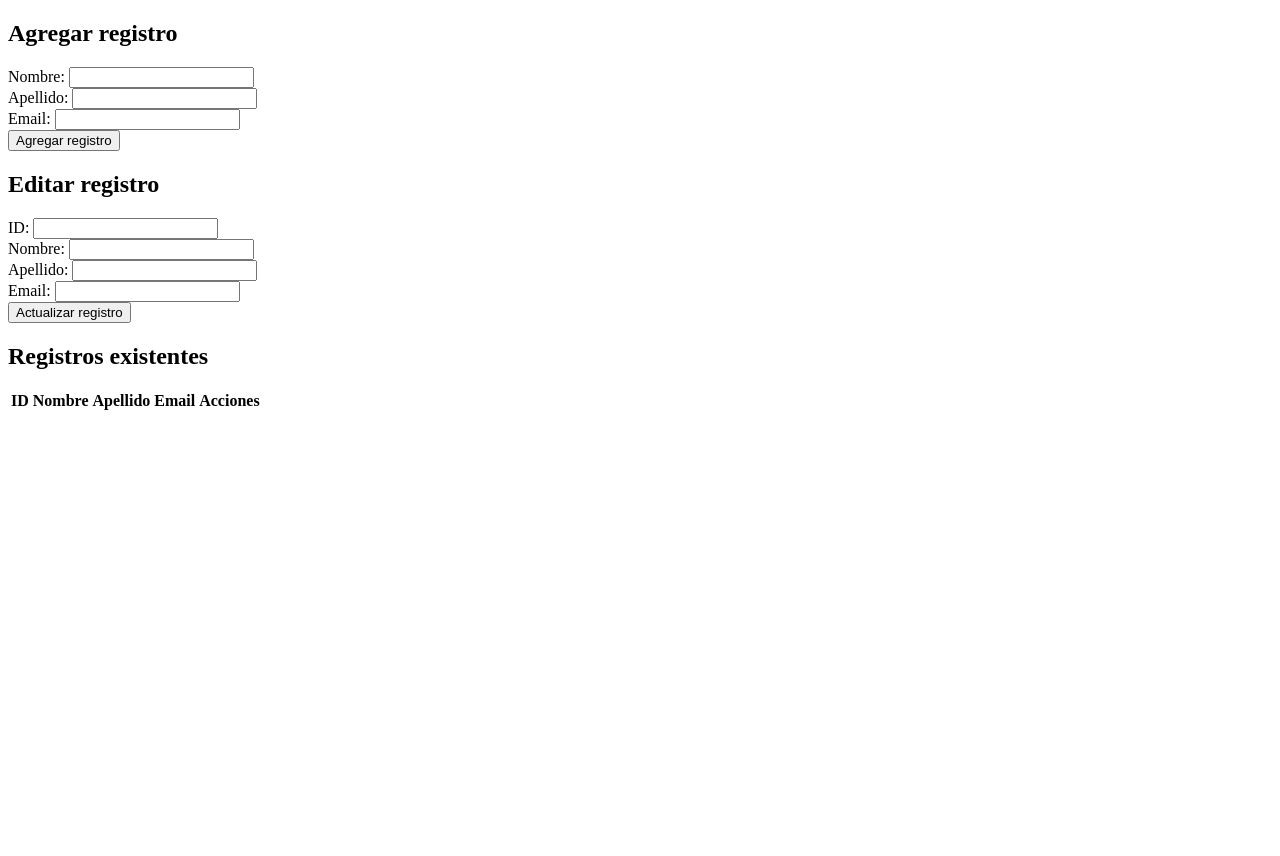
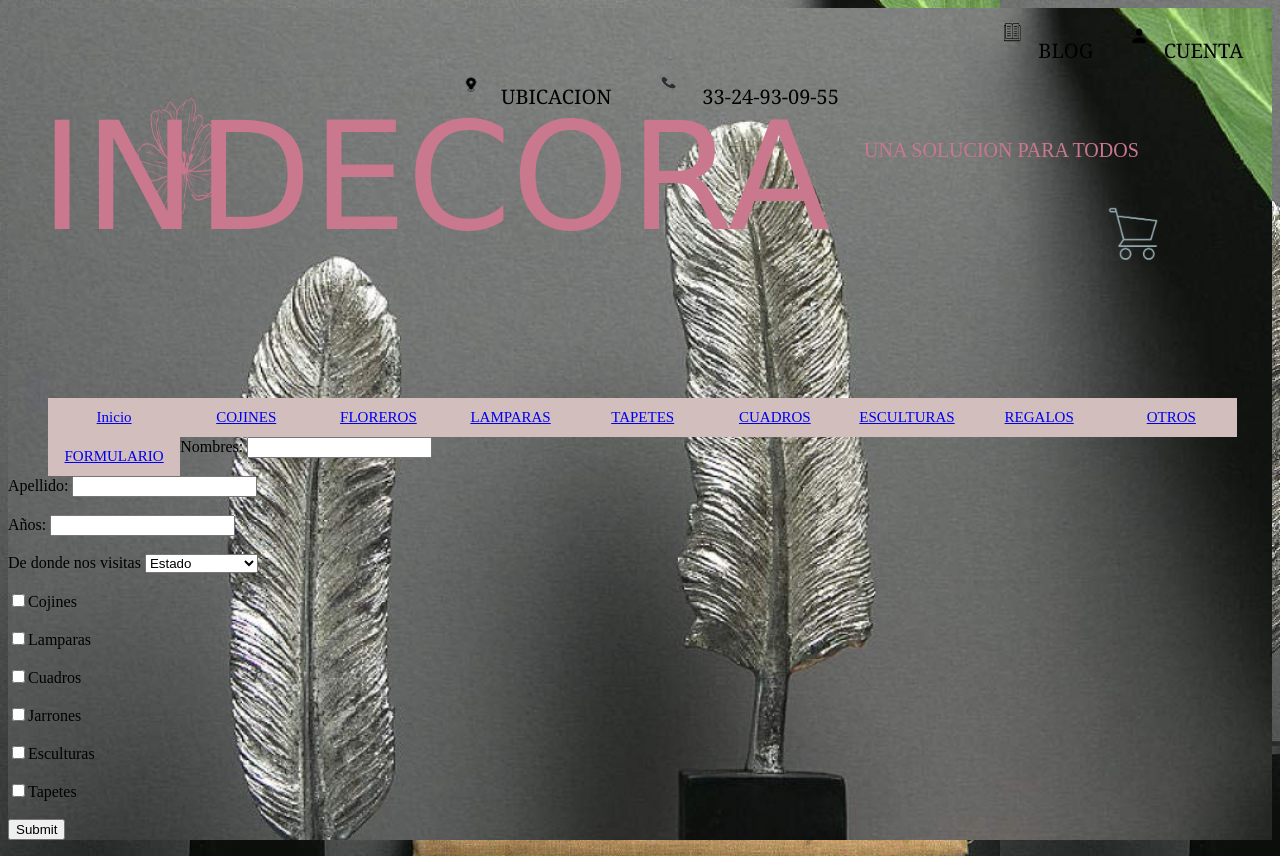
Before and after one commit to karina725/indecora, a PHP site: page /FORMULARIO.php in a window 1280 px wide. Before the commit the page ends 410 px from the top, so only its background shows below. Run offline with PHP 8.4, Linux system fonts and the light colour scheme; lists and menus that the app fills with data are empty.

Commit message:
Update FORMULARIO.php
Signed-off-by: Karina  <129091450+karina725@users.noreply.github.com>

```diff
--- a/FORMULARIO.php
+++ b/FORMULARIO.php
@@ -1,117 +1,98 @@
-<!DOCTYPE html>
 <html>
     <head>
-        <title>Formulario</title>
+        <title>INDECORA</title>
+        <meta charset="UTF-8"/>
+        <meta name="description" content=""/>
+        <meta name="author" content="karina guadalupe barragan jara"/>
     </head>
     <body>
+        <link type="text/css" rel="stylesheet" href="estilo/estilo1.css">
+    <p>
+        &nbsp&nbsp&nbsp&nbsp&nbsp&nbsp&nbsp&nbsp&nbsp&nbsp&nbsp&nbsp&nbsp&nbsp&nbsp&nbsp&nbsp&nbsp&nbsp&nbsp&nbsp&nbsp&nbsp&nbsp&nbsp&nbsp&nbsp&nbsp&nbsp&nbsp&nbsp&nbsp&nbsp&nbsp&nbsp&nbsp&nbsp&nbsp&nbsp&nbsp&nbsp&nbsp&nbsp&nbsp&nbsp&nbsp&nbsp&nbsp&nbsp&nbsp&nbsp&nbsp&nbsp&nbsp&nbsp&nbsp&nbsp&nbsp&nbsp&nbsp&nbsp&nbsp&nbsp&nbsp&nbsp&nbsp&nbsp&nbsp&nbsp&nbsp&nbsp&nbsp&nbsp&nbsp&nbsp&nbsp&nbsp&nbsp&nbsp&nbsp&nbsp&nbsp&nbsp&nbsp&nbsp&nbsp&nbsp&nbsp&nbsp&nbsp&nbsp&nbsp&nbsp&nbsp&nbsp&nbsp&nbsp&nbsp&nbsp&nbsp&nbsp&nbsp&nbsp&nbsp&nbsp&nbsp&nbsp&nbsp&nbsp&nbsp&nbsp&nbsp&nbsp&nbsp&nbsp&nbsp&nbsp&nbsp&nbsp&nbsp&nbsp&nbsp&nbsp&nbsp&nbsp&nbsp&nbsp&nbsp&nbsp&nbsp&nbsp&nbsp&nbsp&nbsp&nbsp&nbsp&nbsp&nbsp&nbsp&nbsp&nbsp&nbsp&nbsp&nbsp&nbsp&nbsp&nbsp&nbsp&nbsp&nbsp&nbsp&nbsp&nbsp&nbsp&nbsp&nbsp&nbsp&nbsp&nbsp&nbsp&nbsp&nbsp&nbsp&nbsp&nbsp&nbsp&nbsp&nbsp&nbsp&nbsp&nbsp&nbsp&nbsp&nbsp&nbsp&nbsp&nbsp&nbsp&nbsp&nbsp&nbsp&nbsp&nbsp&nbsp&nbsp&nbsp&nbsp<img src="imagenes/imagen3.png" width="50px" height="50px" HSPACE="0"  aling ="right" aling= "justify">BLOG&nbsp&nbsp&nbsp
+        <img src="imagenes/imagen4.png" width="50px" height="40px" HSPACE="0"  aling ="right" aling= "justify"  >CUENTA&nbsp&nbsp&nbsp&nbsp
+        <img src="imagenes/imagen5.png" width="60px" height="40px" HSPACE="0"  aling ="right" aling= "justify">UBICACION&nbsp&nbsp&nbsp
+        <img src="imagenes/imagen6.png" width="70px" height="40px" HSPACE="0"  aling ="right" aling= "justify">33-24-93-09-55
+    </p>
 
-        <!-- Formulario para agregar registro -->
-        <h2>Agregar registro</h2>
-        <form method="post" action="">
-            <label>Nombre:</label>
-            <input type="text" name="nombre" required>
+    <div class="titulo">
+        <img src="imagenes/imagen1.png"width="300px" height="300px" />
+        <div class="titulo-texto">INDECORA</div>
+        <div class="titulo-texto1">UNA SOLUCION PARA TODOS</div> &nbsp &nbsp &nbsp &nbsp &nbsp &nbsp &nbsp &nbsp &nbsp &nbsp &nbsp &nbsp &nbsp &nbsp &nbsp &nbsp &nbsp &nbsp &nbsp &nbsp &nbsp &nbsp &nbsp
+        <img src="imagenes/imagen2.png"width="200px"/>
+    </div>
     <br>
-            <label>Apellido:</label>
-            <input type="text" name="apellido" required>
     <br>
-            <label>Email:</label>
-            <input type="email" name="email" required>
     <br>
-            <input type="submit" name="submit" value="Agregar registro">
-        </form>
-
-        <!-- Formulario para editar registro -->
-        <h2>Editar registro</h2>
-        <form method="post" action="">
-            <label>ID:</label>
-            <input type="text" name="id" required>
     <br>
-            <label>Nombre:</label>
-            <input type="text" name="nombre" required>
     <br>
-            <label>Apellido:</label>
-            <input type="text" name="apellido" required>
     <br>
-            <label>Email:</label>
-            <input type="email" name="email" required>
     <br>
-            <input type="submit" name="update" value="Actualizar registro">
-        </form>
-
-        <!-- Tabla con registros existentes -->
-        <h2>Registros existentes</h2>
-        <table>
-            <thead>
-                <tr>
-                    <th>ID</th>
-                    <th>Nombre</th>
-                    <th>Apellido</th>
-                    <th>Email</th>
-                    <th>Acciones</th>
-                </tr>
-            </thead>
-        </table>
-    </body>
-</html>
-
-
+    <br>
+    <br>
+    <br>
+    <br>
+    <br>
+    <br>
+    <br>
+     <menu>
+        <li><a href="index.php">Inicio</a></li>
+        <li><a href="COJINES.php">COJINES</a></li>
+        <li><a href="FLOREROS.php">FLOREROS</a></li>
+        <li><a href="LAMPARAS.php">LAMPARAS</a></li>
+        <li><a href="TAPETES.php">TAPETES</a></li>
+        <li><a href="CUADROS.php">CUADROS</a></li>
+        <li><a href="ESCULTURAS.php">ESCULTURAS</a></li>
+        <li><a href="REGALOS.php">REGALOS</a></li>
+        <li><a href="OTROS.php">OTROS</a></li>
+        <li><a href="FORMULARIO.php">FORMULARIO</a></li>
+    </menu>
 <?php
-    // Conexión a la base de datos
-    $servername = "localhost";
-    $username = "b69e0e598b9ebb";
-    $password = "45dff538";
-    $dbname = "heroku_e819e804397f55a";
-
-    $conn = mysqli_connect($servername, $username, $password, $dbname);
-
-    // Comprobación de la conexión
-        if (!$conn) {
-        die("Conexión fallida: " . mysqli_connect_error());
-        }
-
-    // Agregar registro
-    if (isset($_POST['submit'])) {
-        $nombre = $_POST['nombre'];
-        $apellido = $_POST['apellido'];
-        $email = $_POST['email'];
-
-        $sql = "INSERT INTO usuarios (nombre, apellido, email)
-        VALUES ('$nombre', '$apellido', '$email')";
-
-        if (mysqli_query($conn, $sql)) {
-        echo "Registro agregado correctamente";
-        } else {
-        echo "Error al agregar registro: " . mysqli_error($conn);
-        }
-        }
-
-    // Editar registro
-    if (isset($_POST['update'])) {
-        $id = $_POST['id'];
-        $nombre = $_POST['nombre'];
-        $apellido = $_POST['apellido'];
-        $email = $_POST['email'];
-
-        $sql = "UPDATE usuarios SET nombre='$nombre', apellido='$apellido', email='$email' WHERE id='$id'";
-
-        if (mysqli_query($conn, $sql)) {
-        echo "Registro actualizado correctamente";
-        } else {
-        echo "Error al actualizar registro: " . mysqli_error($conn);
-        }
-        }
-
-    // Eliminar registro
-    if (isset($_GET['delete'])) {
-        $id = $_GET['delete'];
-
-        $sql = "DELETE FROM usuarios WHERE id='$id'";
-
-        if (mysqli_query($conn, $sql)) {
-        echo "Registro eliminado correctamente";
-        } else {
-        echo "Error al eliminar registro: " . mysqli_error($conn);
+            if( (isset($_POST["names"])) && (isset($_POST["ages"])) && (isset($_POST["estado"])) && (isset($_POST["surname"])) && (isset($_POST["opciones"]))) {
+                echo "Bienvenido ". $_POST['names'] ;
+                echo " ". $_POST["surname"] ;
+                echo " Tu edad es ". $_POST["ages"]. " años.<br/><br/>";
+                echo " Nos visitas de ". $_POST["estado"]. "<br/><br/>" ;
+                echo " Tus gustos son: ";
+                foreach($_POST['opciones'] as $seleccion) {
+                    echo "<p>".$seleccion ."</p>";
                 }
             }
 
         ?>
+    <form action="<?php $_PHP_SELF ?>" method="POST">
+        <div Formulario:><br/>
+                Nombres:
+                <input type="text" name="names"/>
+                <br/><br/>
+                Apellido:
+                <input type="text" name="surname"/>
+                <br/><br/>
+                Años:
+                <input type="text" name="ages"/>
+                <br/><br/>
+        </div>
+        <div class="dinamico">
+            <label for="estado">De donde nos visitas </label>
+            <select id="estado" name="estado" required>
+                <option value="">Estado</option>
+                <option value="Aguascalientes">Aguascalientes</option>
+                <option value="Cancun">Cancun</option>
+                <option value="Sonora">Sonora</option>
+                <option value="Veracruz">Veracruz</option>
+                <option value="Mexico">Mexico</option>
+                <option value="Guadalajra">Guadalajra</option>
+            </select>
+            <br/><br/>
+        </div>
+        <div class="checkbox">
+            <input type="checkbox" name="opciones[]" value="Cojines">Cojines <br/><br/>
+            <input type="checkbox" name="opciones[]" value="Lamparas">Lamparas <br/><br/>
+            <input type="checkbox" name="opciones[]" value="Cuadros">Cuadros <br/><br/>
+            <input type="checkbox" name="opciones[]" value="Jarrones">Jarrones <br/><br/>
+            <input type="checkbox" name="opciones[]" value="Esculturas">Esculturas <br/><br/>
+            <input type="checkbox" name="opciones[]" value="Tapetes">Tapetes <br/><br/>
+        </div>
+        <input name="submit" type="submit"/>
+    </form>
+        </body>
+</html>
```
Lines whose indentation alone changed are shown as unchanged.
